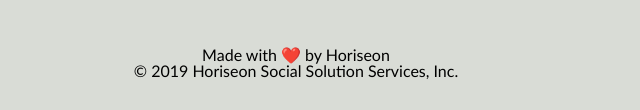
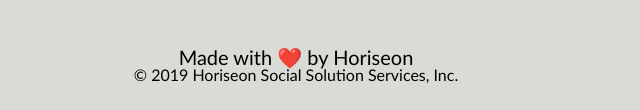
Before and after one commit to jdavis3333/code-refactor-2, a plain HTML site: page index.html in a window 1280 px wide. Shown: the part 1856-1966 px from the top of the page, 344-984 px from the left. Drawn offline with Linux system fonts and the light colour scheme.

Commit message:
final edit clean up

```diff
--- a/assets/css/style.css
+++ b/assets/css/style.css
@@ -48,8 +48,6 @@ a {
 
 p {
     font-size: 16px;
-    position: sticky;
-
 }
 
 .hero {
@@ -88,7 +86,7 @@ p {
     background-color: #2589bd;
 }
 
-.benefit-brand,.benefit-cost, .benefit-lead {
+.benefit-brand, .benefit-cost, .benefit-lead {
     margin-bottom: 32px;
     color: #ffffff;
 }
@@ -135,6 +133,6 @@ p {
     text-align: center;
 }
 
-.footer h2 {
+.footer h4 {
     font-size: 20px;
 }
```
Also changed, not shown: index.html (+1 -1 lines).
